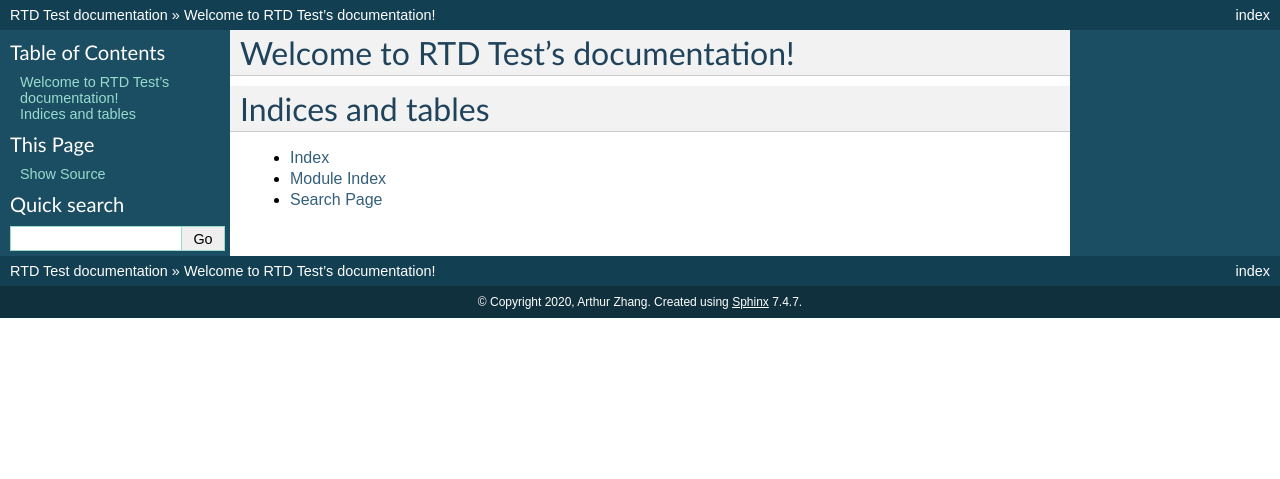
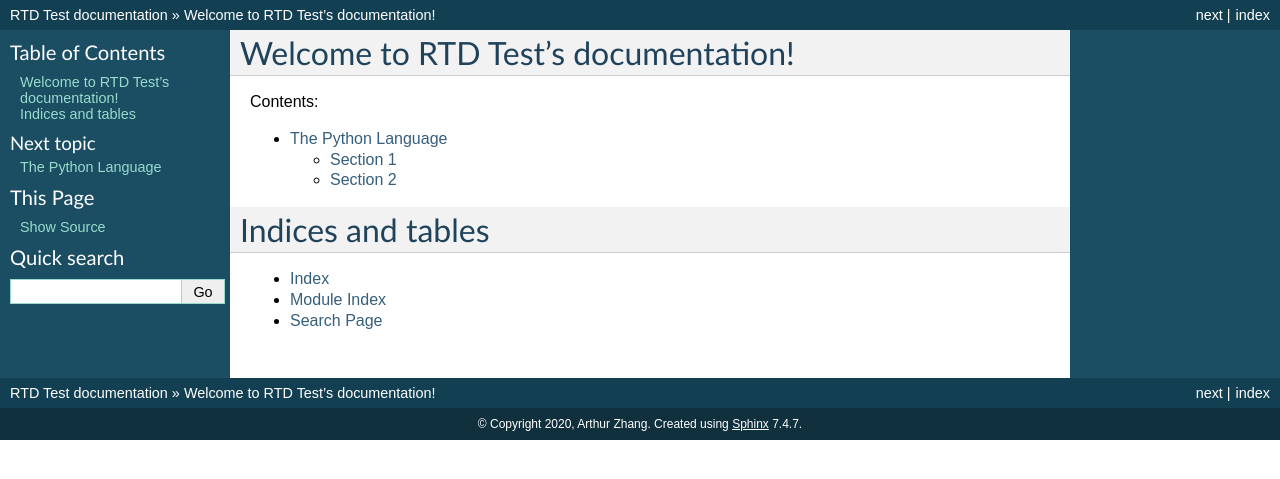
Before and after one commit to azhangvo/rtd-test, a Sphinx documentation site: the page built from source/index.rst, in a window 1280 px wide. Shown: the top 479 px of the page. Built offline with Sphinx 7.4.7, drawn with Linux system fonts in a browser that asks for light colours.

Commit message:
Added python test file

```diff
--- a/source/index.rst
+++ b/source/index.rst
@@ -10,7 +10,7 @@ Welcome to RTD Test's documentation!
    :maxdepth: 2
    :caption: Contents:
 
-
+   python.rst
 
 Indices and tables
 ==================
--- /dev/null
+++ b/source/python.rst
@@ -0,0 +1,15 @@
+.. The Python language is a
+   language.
+
+The Python Language
+===================
+
+Section 1
+#########
+
+This is a section
+
+Section 2
+#########
+
+This is another section
```
